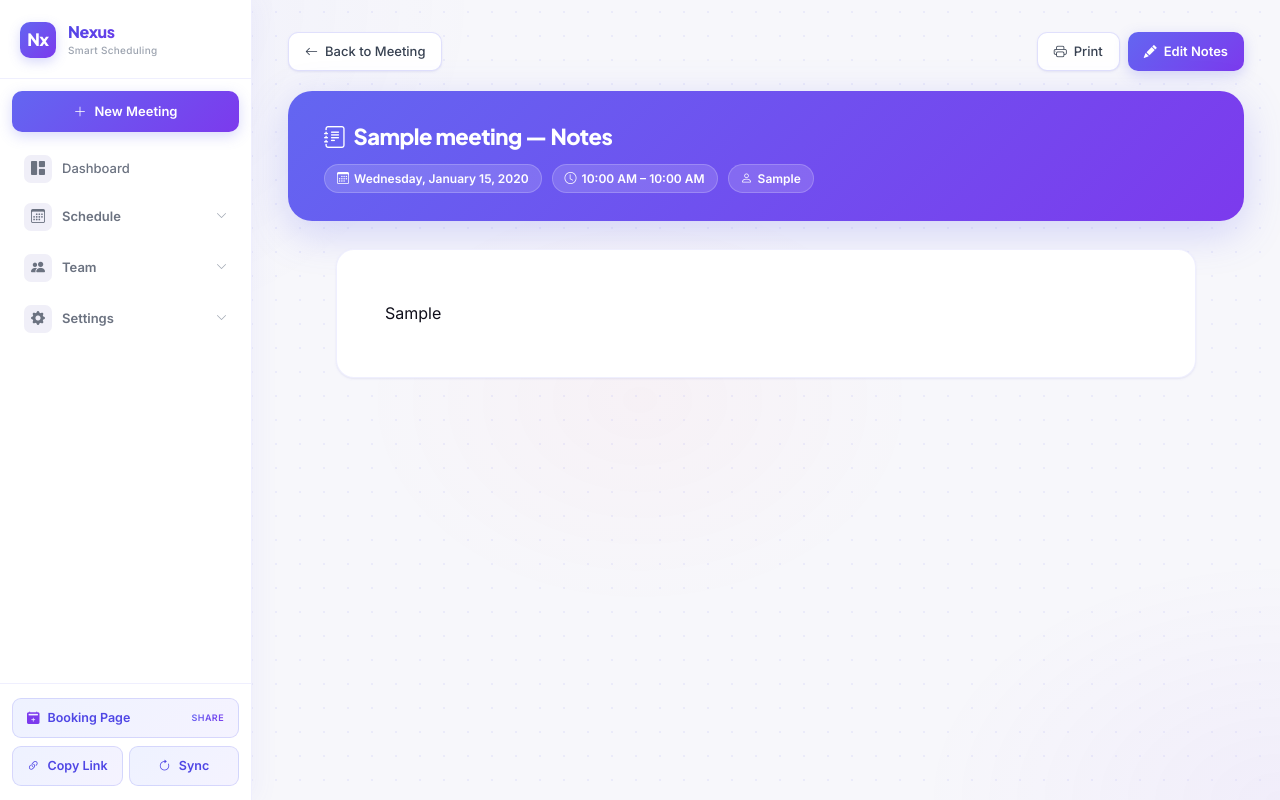
After one commit to agrimachauhan06-eng/Meeting-Scheduler, a Flask app: page /meetings/1/notes in a window 1280 px wide. The commit adds this page. Run offline with Flask 3, Linux system fonts and the light colour scheme; tables that the repository leaves empty hold one stand-in row (values such as "Sample post"); some libraries are stand-ins or nearby versions.

Commit message:
Add full-page View Notes page for meeting transcripts
- New GET /meetings/<id>/notes route renders meeting_notes.html
- meeting_notes.html shows the transcript in a large, readable full-page
  layout with print support
- View Notes button appears on meeting detail when notes exist
- Save Notes now redirects to the notes page instead of back to detail

Co-Authored-By: Claude Sonnet 4.6 <noreply@anthropic.com>

```diff
--- a/app/routes.py
+++ b/app/routes.py
@@ -329,13 +329,19 @@ def meeting_detail(meeting_id):
     return render_template("meeting_detail.html", meeting=meeting)
 
 
+@main_bp.route("/meetings/<int:meeting_id>/notes", methods=["GET"])
+def view_meeting_notes(meeting_id):
+    meeting = Meeting.query.get_or_404(meeting_id)
+    return render_template("meeting_notes.html", meeting=meeting)
+
+
 @main_bp.route("/meetings/<int:meeting_id>/notes", methods=["POST"])
 def save_meeting_notes(meeting_id):
     meeting = Meeting.query.get_or_404(meeting_id)
     meeting.transcript = request.form.get("transcript", "").strip()
     db.session.commit()
     flash("Notes saved.", "success")
-    return redirect(url_for("main.meeting_detail", meeting_id=meeting_id))
+    return redirect(url_for("main.view_meeting_notes", meeting_id=meeting_id))
 
 
 @main_bp.route("/meetings/<int:meeting_id>/cancel", methods=["POST"])
--- a/templates/meeting_detail.html
+++ b/templates/meeting_detail.html
@@ -352,6 +352,11 @@
             </span>
         </span>
         <div style="display:flex; gap:8px; flex-wrap:wrap;">
+            {% if meeting.transcript %}
+            <a href="/meetings/{{ meeting.id }}/notes" class="btn-outline-nexus" style="font-size:12.5px; padding:7px 14px;">
+                <i class="bi bi-journal-text"></i> View Notes
+            </a>
+            {% endif %}
             <button id="startBtn" onclick="startTranscription()"
                 class="btn-primary-nexus" style="font-size:12.5px; padding:7px 14px;">
                 <i class="bi bi-mic-fill"></i> Start Live Transcription
--- /dev/null
+++ b/templates/meeting_notes.html
@@ -0,0 +1,94 @@
+{% extends "base.html" %}
+{% block title %}Notes — {{ meeting.title }}{% endblock %}
+
+{% block extra_css %}
+<style>
+    .notes-hero {
+        background: linear-gradient(135deg, var(--primary) 0%, var(--violet) 100%);
+        border-radius: var(--r-xl);
+        padding: 28px 36px;
+        margin-bottom: 28px;
+        box-shadow: 0 12px 40px var(--primary-glow);
+    }
+    .notes-hero-title {
+        font-family: 'Plus Jakarta Sans', sans-serif;
+        font-size: 22px; font-weight: 800;
+        color: white; letter-spacing: -0.5px;
+        margin-bottom: 10px;
+    }
+    .notes-hero-meta {
+        display: flex; gap: 10px; flex-wrap: wrap;
+    }
+    .notes-hero-badge {
+        display: inline-flex; align-items: center; gap: 5px;
+        padding: 4px 12px; border-radius: 20px; font-size: 12px; font-weight: 600;
+        background: rgba(255,255,255,0.15); color: white;
+        border: 1px solid rgba(255,255,255,0.2);
+    }
+    .notes-body {
+        font-family: 'Inter', 'Segoe UI', sans-serif;
+        font-size: 16px;
+        line-height: 1.9;
+        color: var(--text);
+        white-space: pre-wrap;
+        word-break: break-word;
+    }
+    .notes-empty {
+        text-align: center;
+        padding: 60px 20px;
+        color: var(--text-muted);
+    }
+    .notes-empty i { font-size: 48px; opacity: 0.3; display: block; margin-bottom: 16px; }
+    .notes-empty p { font-size: 15px; margin: 0; }
+    @media print {
+        .sidebar, .no-print { display: none !important; }
+        .main-content { margin-left: 0 !important; }
+        .notes-body { font-size: 13pt; line-height: 1.8; }
+    }
+</style>
+{% endblock %}
+
+{% block content %}
+
+<div style="margin-bottom:20px; display:flex; align-items:center; justify-content:space-between; flex-wrap:wrap; gap:10px;" class="no-print">
+    <a href="/meetings/{{ meeting.id }}" class="btn-outline-nexus" style="font-size:13px; padding:8px 16px;">
+        <i class="bi bi-arrow-left"></i> Back to Meeting
+    </a>
+    <div style="display:flex; gap:8px;">
+        <button onclick="window.print()" class="btn-outline-nexus" style="font-size:13px; padding:8px 16px;">
+            <i class="bi bi-printer"></i> Print
+        </button>
+        <a href="/meetings/{{ meeting.id }}#notes-section" class="btn-primary-nexus" style="font-size:13px; padding:8px 16px;">
+            <i class="bi bi-pencil-fill"></i> Edit Notes
+        </a>
+    </div>
+</div>
+
+<!-- Hero -->
+<div class="notes-hero fade-up">
+    <div class="notes-hero-title"><i class="bi bi-journal-text" style="margin-right:8px;"></i>{{ meeting.title }} — Notes</div>
+    <div class="notes-hero-meta">
+        <span class="notes-hero-badge"><i class="bi bi-calendar3"></i> {{ meeting.start_time.strftime('%A, %B %d, %Y') }}</span>
+        <span class="notes-hero-badge"><i class="bi bi-clock"></i> {{ meeting.start_time.strftime('%I:%M %p') }} – {{ meeting.end_time.strftime('%I:%M %p') }}</span>
+        {% if meeting.organizer %}
+        <span class="notes-hero-badge"><i class="bi bi-person"></i> {{ meeting.organizer }}</span>
+        {% endif %}
+    </div>
+</div>
+
+<!-- Notes body -->
+<div class="card-nexus p-5 fade-up" style="max-width:860px; margin:0 auto;">
+    {% if meeting.transcript %}
+        <div class="notes-body">{{ meeting.transcript }}</div>
+    {% else %}
+        <div class="notes-empty">
+            <i class="bi bi-journal"></i>
+            <p>No notes saved for this meeting yet.</p>
+            <a href="/meetings/{{ meeting.id }}" class="btn-primary-nexus no-print" style="margin-top:16px; display:inline-flex; font-size:13px; padding:9px 20px;">
+                <i class="bi bi-mic-fill"></i> Go record notes
+            </a>
+        </div>
+    {% endif %}
+</div>
+
+{% endblock %}
```
